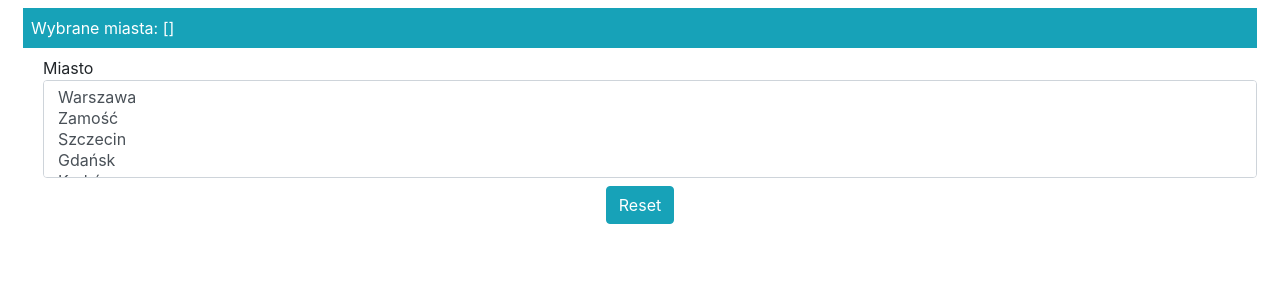
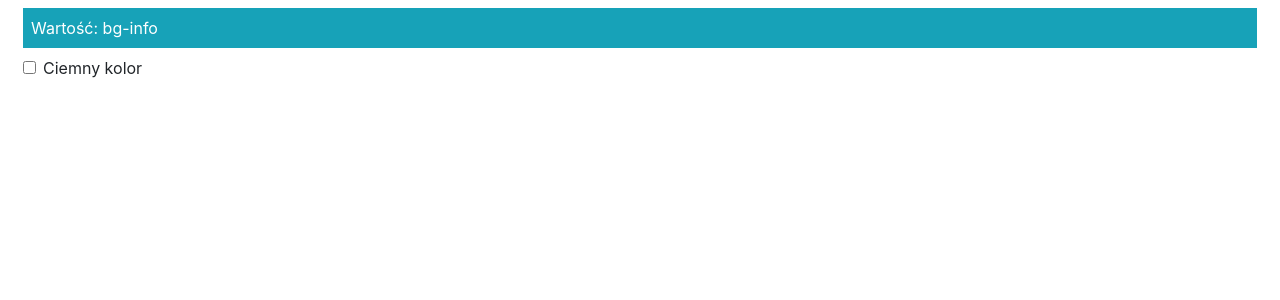
Before and after one commit to marekz/vuejs_simple_example, a Vue app in the folder templatesanddata/: page / in a window 1280 px wide. Shown: the top 300 px of the page. Built offline with nearby package versions, Linux system fonts and the light colour scheme.

Commit message:
VUEjs forms - bidirectional binding - computed values

```diff
--- a/templatesanddata/src/App.vue
+++ b/templatesanddata/src/App.vue
@@ -1,20 +1,12 @@
 <template>
     <div class="container-fluid">
-        <div class="bg-info m-2 p-2 text-white">
-            <div>Wybrane miasta: {{ cities }}</div>
+        <div class="m-2 p-2 text-white" v-bind:class="elemClass">
+          <div>Wartość: {{ elemClass }}</div>
         </div>
         <div class="form-check m-2">
             <label class="form-check-label">
-              Miasto
+              <input type="checkbox" class="form-check-input" v-model="dataValue" /> Ciemny kolor
             </label>
-            <select multiple class="form-control" v-model="cities">
-              <option v-for="city in cityNames" v-bind:key="city">
-                {{ city }}
-              </option>
-            </select>
-        </div>
-        <div class="text-center">
-          <button v-on:click="reset" class="btn btn-info">Reset</button>
         </div>
     </div>
 </template>
@@ -24,13 +16,12 @@
         name: 'MyComponent',
         data: function () {
             return {
-                cityNames: ["Warszawa", "Zamość", "Szczecin", "Gdańsk", "Kraków", "Poznań", "Lublin"],
-                cities: []
+                dataValue: false,
             }
         },
-        methods: {
-            reset() {
-                this.cities = [];
+        computed: {
+            elemClass() {
+              return this.dataValue ? "bg-primary" : "bg-info";
             }
         }
     }
```
